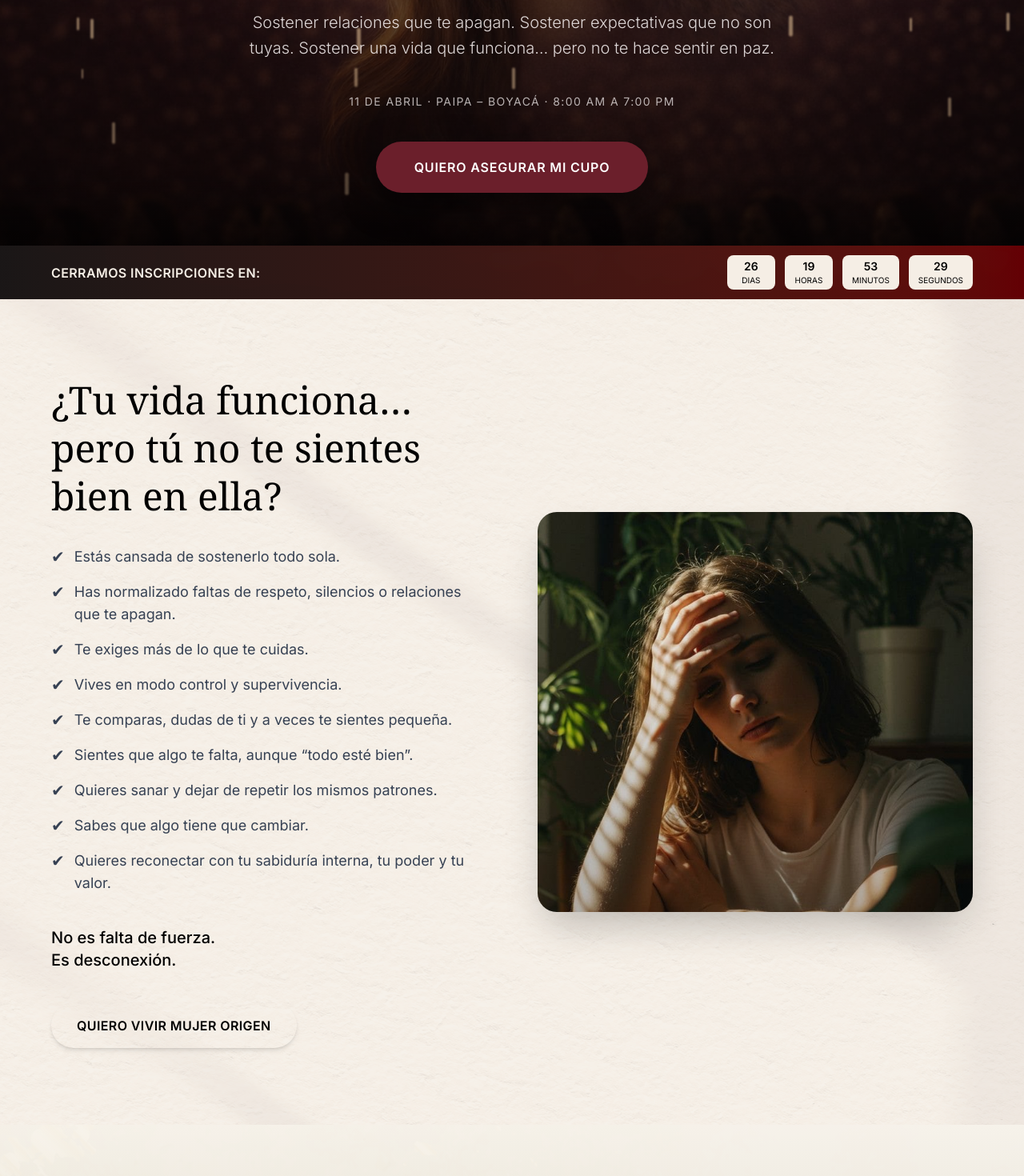
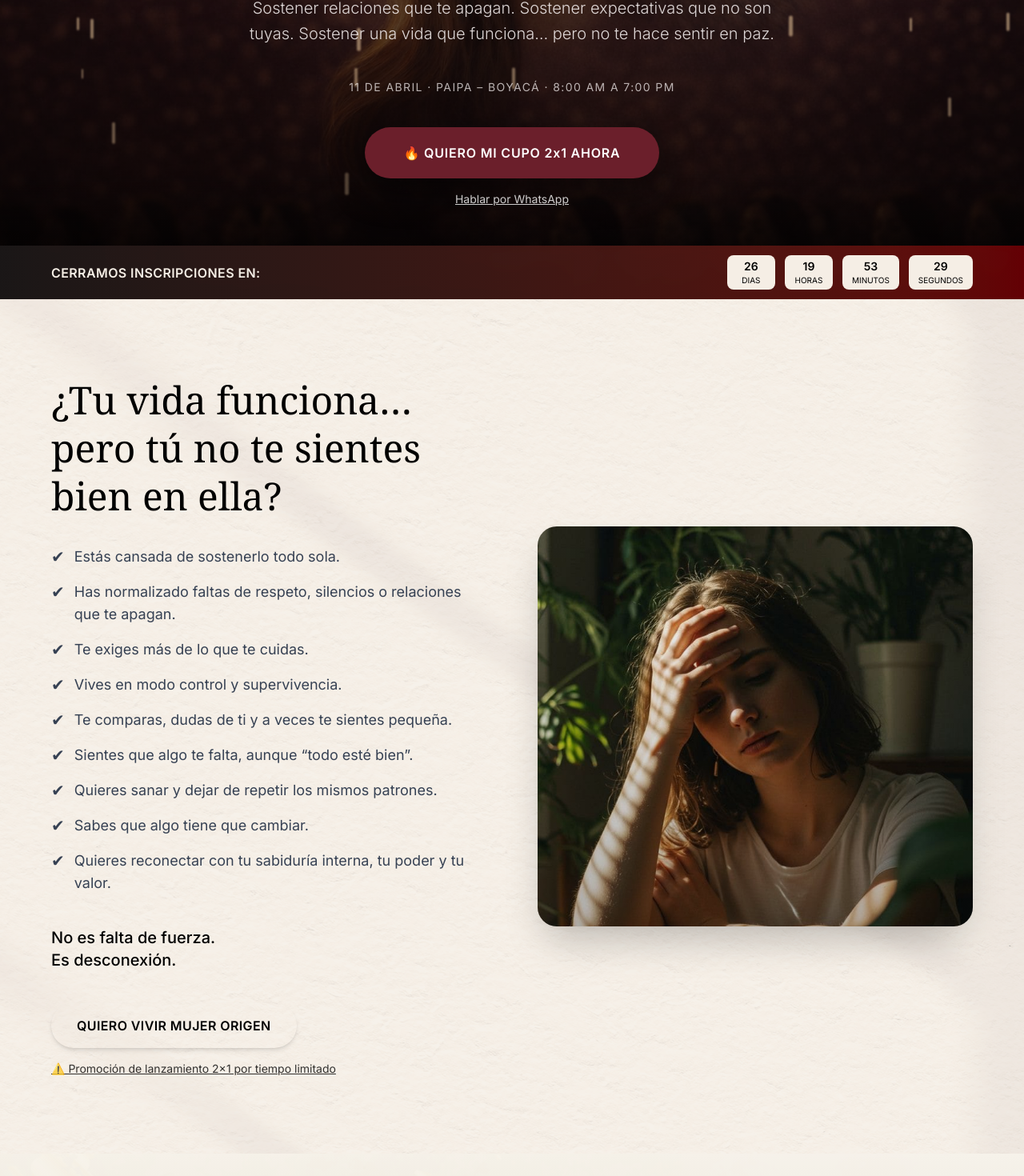
Before and after one commit to danineirac/mujerorigen, a React (Vite) app: page / in a window 1280 px wide. Shown: the part 426-1896 px from the top of the page at 80% size. Built offline with nearby package versions, Linux system fonts and the light colour scheme.

Commit message:
Importancia en los botones Whatsapp-

```diff
--- a/index.html
+++ b/index.html
@@ -5,7 +5,37 @@
     <link rel="icon" type="image/x-icon" sizes="32x32" href="/favicon.ico">
     <link href="https://fonts.googleapis.com/css2?family=Playfair+Display:wght@400;600;700&family=Inter:wght@300;400;500;600&display=swap" rel="stylesheet">
     <meta name="viewport" content="width=device-width, initial-scale=1.0" />
+    <meta property="og:title" content="Mujer Origen | Evento transformador para mujeres">
+    <meta property="og:description" content="Un espacio profundo para sanar heridas emocionales, reconectar contigo y volver a tu poder femenino. 11 de abril en Paipa Boyacá.">
+    <meta property="og:image" content="https://mujer-origen.vercel.app//preview.jpg">
+    <meta property="og:type" content="website">
+    <meta property="og:url" content="https://mujer-origen.vercel.app/">
     <title>mujerorigen</title>
+    <script type="application/ld+json">
+    {
+    "@context": "https://schema.org",
+    "@type": "Event",
+    "name": "Mujer Origen",
+    "startDate": "2026-04-11T08:00",
+    "endDate": "2026-04-11T19:00",
+    "eventAttendanceMode": "https://schema.org/OfflineEventAttendanceMode",
+    "eventStatus": "https://schema.org/EventScheduled",
+    "location": {
+      "@type": "Place",
+      "name": "Paipa",
+      "address": {
+        "@type": "PostalAddress",
+        "addressLocality": "Paipa",
+        "addressRegion": "Boyacá",
+        "addressCountry": "CO"
+      }
+    },
+    "organizer": {
+      "@type": "Person",
+      "name": "Danna Neira"
+    }
+    }
+    </script>
   </head>
   <body>
     <div id="root"></div>
--- a/src/components/sections/Hero.jsx
+++ b/src/components/sections/Hero.jsx
@@ -61,9 +61,9 @@ export default function Hero() {
             11 de abril · Paipa – Boyacá · 8:00 am a 7:00 pm
           </div>
 
-          {/* Botón ahora dentro del bloque animado */}
+          {/* Botón principal */}
           <a
-            href="https://wa.me/573214633040?text=Hola%20quiero%20asegurar%20mi%20cupo%20para%20Mujer%20Origen"
+            href="https://wa.me/573214633040?text=Hola%20quiero%20mi%20cupo%202x1%20para%20Mujer%20Origen"
             target="_blank"
             rel="noopener noreferrer"
             className="inline-block
@@ -78,9 +78,18 @@ export default function Hero() {
              shadow-[0_15px_40px_rgba(0,0,0,0.5)]
              hover:scale-105"
           >
-            QUIERO ASEGURAR MI CUPO
+            🔥 QUIERO MI CUPO 2x1 AHORA
           </a>
 
+          {/* Texto debajo del botón */}
+          <a
+            href="https://wa.me/573214633040"
+            target="_blank"
+            rel="noopener noreferrer"
+            className="block mt-4 text-sm text-white/80 hover:text-white underline"
+          >
+            Hablar por WhatsApp
+          </a>
         </FadeInSection>
 
       </div>
--- a/src/components/sections/Identificacion.jsx
+++ b/src/components/sections/Identificacion.jsx
@@ -65,6 +65,15 @@ export default function Identificacion() {
           >
             QUIERO VIVIR MUJER ORIGEN
           </a>
+          {/* Texto debajo del botón */}
+          <a
+            href="https://wa.me/573214633040"
+            target="_blank"
+            rel="noopener noreferrer"
+            className="block mt-4 text-sm text-black/80 hover:text-red-900 underline"
+          >
+            ⚠️ Promoción de lanzamiento 2x1 por tiempo limitado
+          </a>
 
         </div>
         </FadeInSection>
--- a/src/components/sections/Inversion.jsx
+++ b/src/components/sections/Inversion.jsx
@@ -117,6 +117,16 @@ export default function Inversion() {
           >
             ASEGURAR MI CUPO AHORA
           </a>
+          {/* Texto debajo del botón */}
+          <a
+            href="https://wa.me/573214633040"
+            target="_blank"
+            rel="noopener noreferrer"
+            className="block mt-4 text-sm text-black/80 hover:text-red-900 underline"
+          >
+            ⚠️ Promoción de lanzamiento 2x1 por tiempo limitado
+
+          </a>
         </div>
 
       </div>
--- a/src/components/sections/SobreDanna.jsx
+++ b/src/components/sections/SobreDanna.jsx
@@ -144,6 +144,16 @@ export default function SobreDanna() {
         >
           QUIERO ASEGURAR MI CUPO
         </a>
+        {/* Texto debajo del botón */}
+          <a
+            href="https://wa.me/573214633040"
+            target="_blank"
+            rel="noopener noreferrer"
+            className="block mt-4 text-sm text-black/80 hover:text-red-900 underline"
+          >
+            ⚠️ Promoción de lanzamiento 2x1 por tiempo limitado
+
+          </a>
 
       </div>
 
```
Also changed, not shown: src/assets/images/WhatsApp Image 2026-03-01 at 17.28.53.jpeg (deleted), src/assets/images/mujerorigen.jpg (added). Lines whose indentation alone changed are shown as unchanged.
